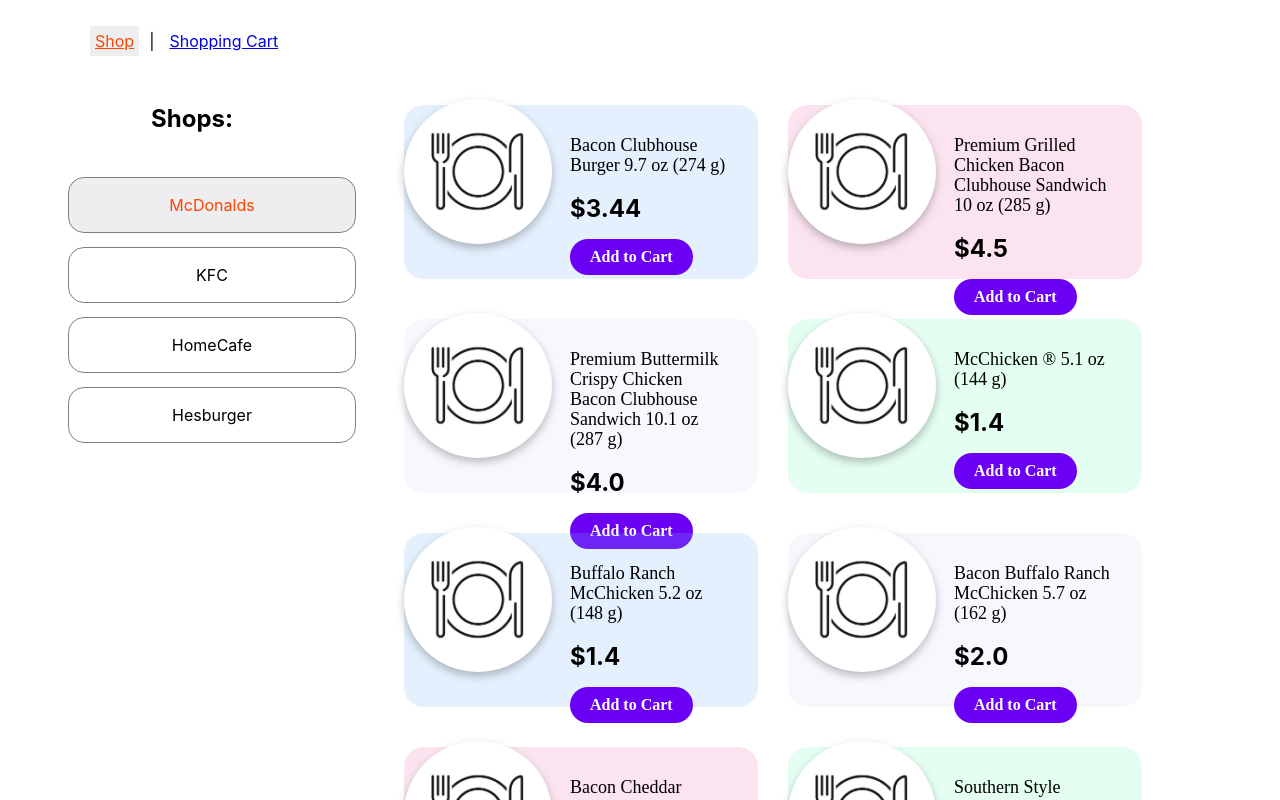
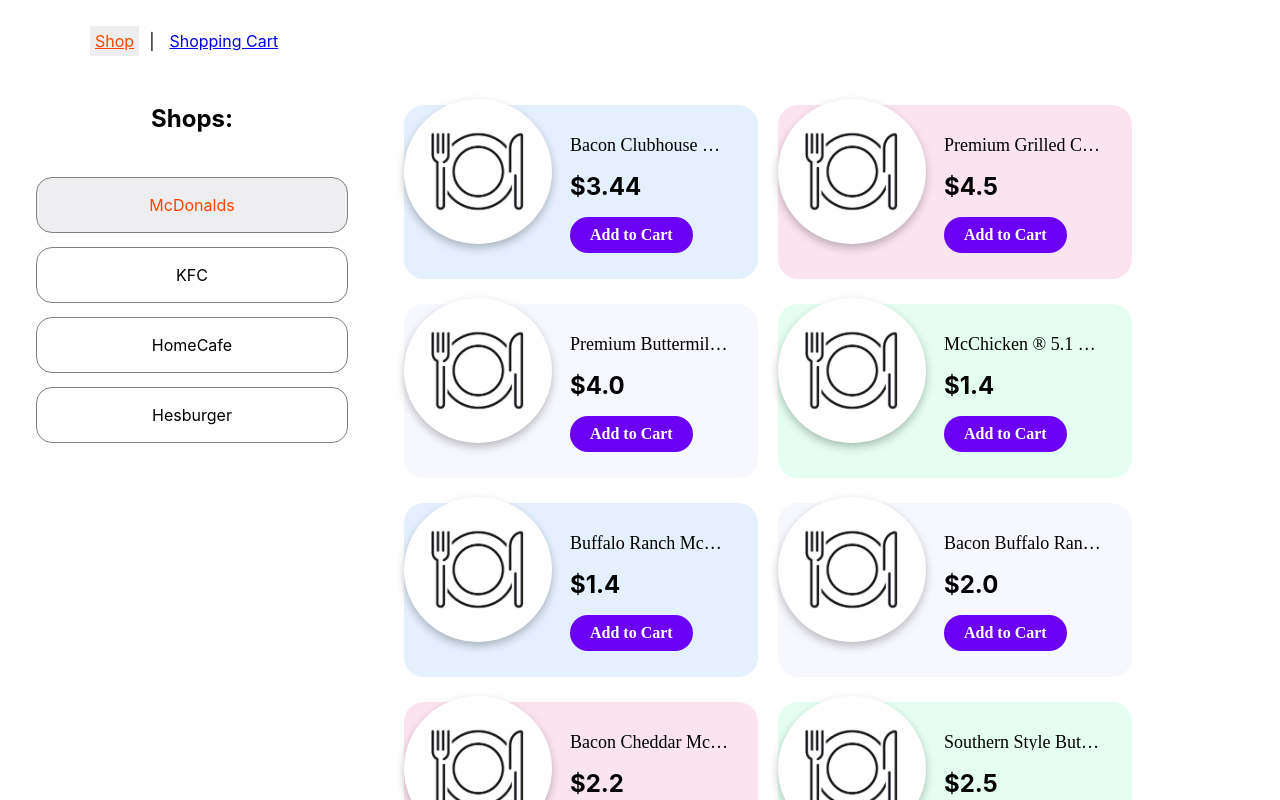
Before and after one commit to hustle2live/ElifTech_Test-task, a React (Create React App) app: page /shop in a window 1280 px wide. Shown: the top 800 px of the page. Built offline with nearby package versions, Linux system fonts and the light colour scheme.

Commit message:
moderate menu list item view

```diff
--- a/src/components/Menu.jsx
+++ b/src/components/Menu.jsx
@@ -28,8 +28,11 @@
                {menuNames.map((name) => {
                   const selected = name === activeShop ? 'active' : '';
                   return (
-                     <li className={`${styles.shopList__listElement} ${selected}`} key={name}
-                     onClick={() => setActiveShop(name)} >
+                     <li
+                        className={`${styles.shopList__listElement} ${selected}`}
+                        key={name}
+                        onClick={() => setActiveShop(name)}
+                     >
                         {name}
                      </li>
                   );
@@ -37,11 +40,14 @@
             </ul>
          </section>
          <section className={styles.shopMenu}>
-            {menues[activeShop].map(({ NAME, PRICE, IMG_SRC }) => (
+            {menues[activeShop].map(({ NAME, PRICE, IMG_SRC }) => {
+               const MenuImage = IMG_SRC ? require(`../mockData/${IMG_SRC}`) : Plate;
+
+               return (
                   <div className={styles.shopMenu__item} key={NAME}>
                      <img
                         className={styles.shopMenu__item_image}
-                     src={IMG_SRC ? `../mockData/${IMG_SRC}` : Plate}
+                        src={MenuImage}
                         alt={NAME}
                      />
                      <div className={styles.shopMenu__item_frame}>
@@ -50,7 +56,8 @@
                         <button className={styles.shopMenu__item_button}>Add to Cart</button>
                      </div>
                   </div>
-            ))}
+               );
+            })}
          </section>
       </div>
    );
--- a/src/index.module.scss
+++ b/src/index.module.scss
@@ -37,7 +37,11 @@
    display: flex;
    flex-direction: column;
    flex-basis: 30%;
-   // align-items: center;
+   flex-grow: 0;
+
+   ul {
+      padding-left: 0;
+   }
 
    &__heading,
    &__listElement {
@@ -56,7 +60,7 @@
       border-radius: 16px;
       padding: 18px 40px;
       cursor: pointer;
-      &:hover{
+      &:hover {
          background-color: #c1c1c1;
          color: Orangered;
       }
@@ -65,16 +69,16 @@
 
 .shopMenu {
    flex-basis: 60%;
+   flex-grow: 1;
    display: flex;
    flex-wrap: wrap;
-   margin-left: 20px;
 
    &__item {
       display: flex;
       width: 330px;
       height: 150px;
       border-radius: 20px;
-      margin: 15px auto 25px 0;
+      margin: 15px 0 10px 20px;
       padding: 12px;
 
       &:nth-child(n) {
@@ -99,6 +103,12 @@
          font-size: 18px;
          line-height: 20px;
          color: #000000;
+
+         white-space: nowrap;
+         overflow: hidden;
+         text-overflow: ellipsis;
+         max-height: 50px;
+         padding-right: 10px;
       }
 
       &_price {
@@ -108,7 +118,7 @@
          line-height: 32px;
          color: #000;
          margin: 0 0 14px 0;
-         &::before{
+         &::before {
             content: '$';
          }
       }
```
Lines whose indentation alone changed are shown as unchanged.
